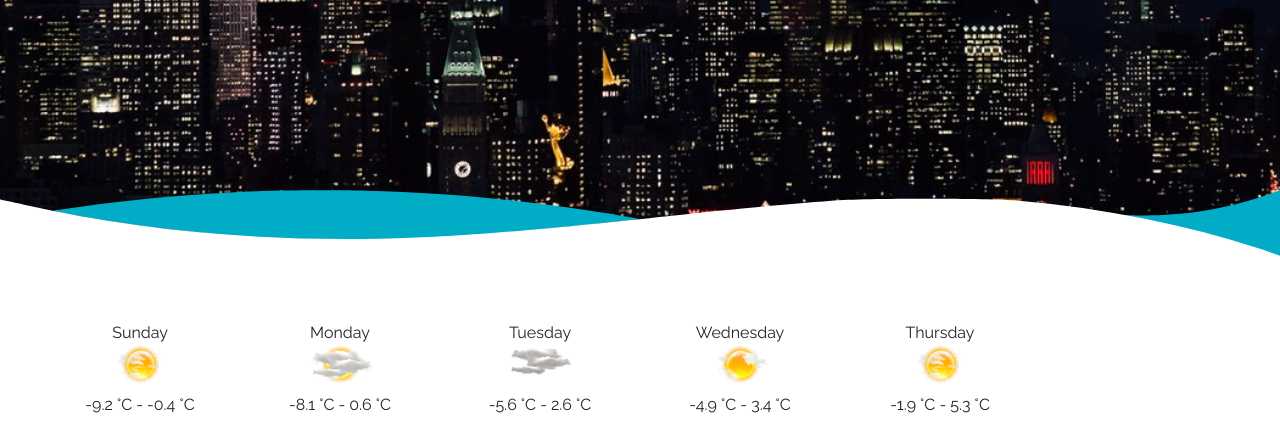
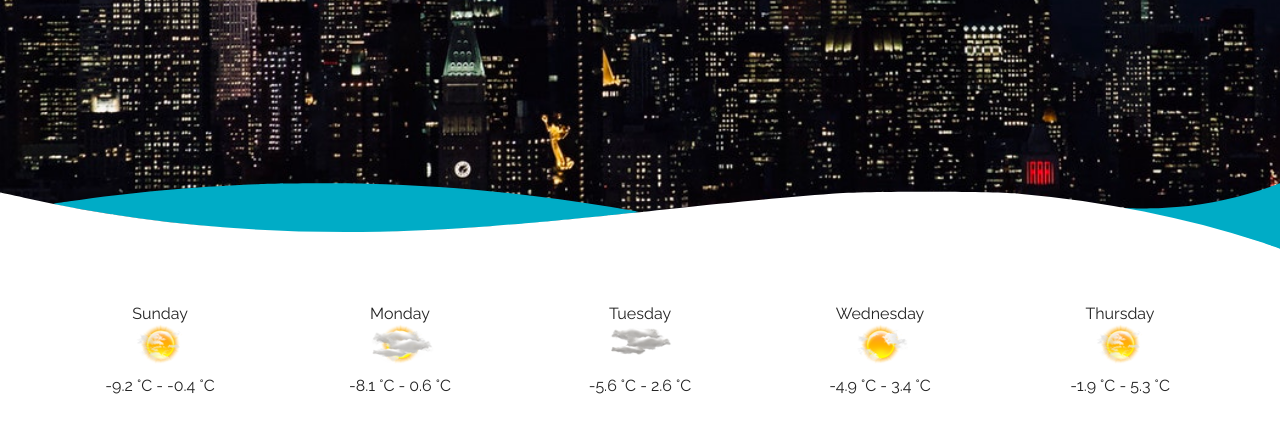
Before and after one commit to dodi-dodi/weather, a plain HTML site: page index.html in a window 1280 px wide. Shown: the part 367-800 px from the top of the page. Drawn offline with Linux system fonts and the light colour scheme.

Commit message:
fix  in  waves side gaps

```diff
--- a/index.html
+++ b/index.html
@@ -22,7 +22,6 @@
             <span class="sprite header_icon" id="icon-today"></span>
             <p class="header_content header_content--temp" id="temp-today"></p>
           </div>
-
         </div>
         <div class="col-xs-12 col-m-6">
           <p class="header_content header_content--date" id="current-date"></p>
@@ -32,7 +31,7 @@
   </div>
   <img class="waves" src="images/waves.v2.svg" alt="">
 </header>
-<div class="container">
+<div class="container space-section">
   <div class="row" id="forecast"></div>
 </div>
 <script src="js/api.js"></script>
--- a/js/script.js
+++ b/js/script.js
@@ -39,7 +39,7 @@ function setForecast() {
     let icon = item.Day.Icon;
 
     return `
-    <div class="col-xs-6 col-m-2 text-center">
+    <div class="day-wrapper text-center">
       <span class="day">${day}</span>
       <span class="sprite accu-${icon}-s"></span>
       <div>
--- a/scss/_core.scss
+++ b/scss/_core.scss
@@ -29,13 +29,16 @@
 
 .waves {
   width: 100vw;
-  position: relative;
-  top: -50px;
+  margin-top: -7rem;
 }
 
 //___________________________________________________________________________________________________
-
-
+.space-section {
+  margin-top: 3rem;
+}
+.day-wrapper {
+  flex-basis: 20%;
+}
 .day {
   display: block;
 }
```
Also changed, not shown: css/main.css.
